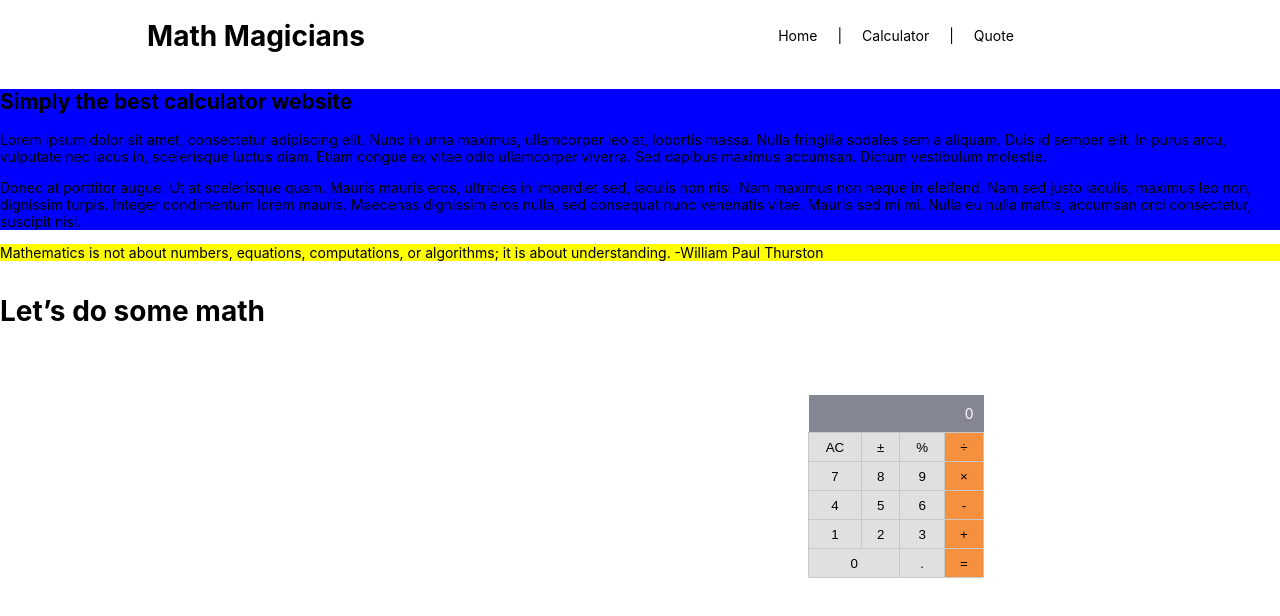
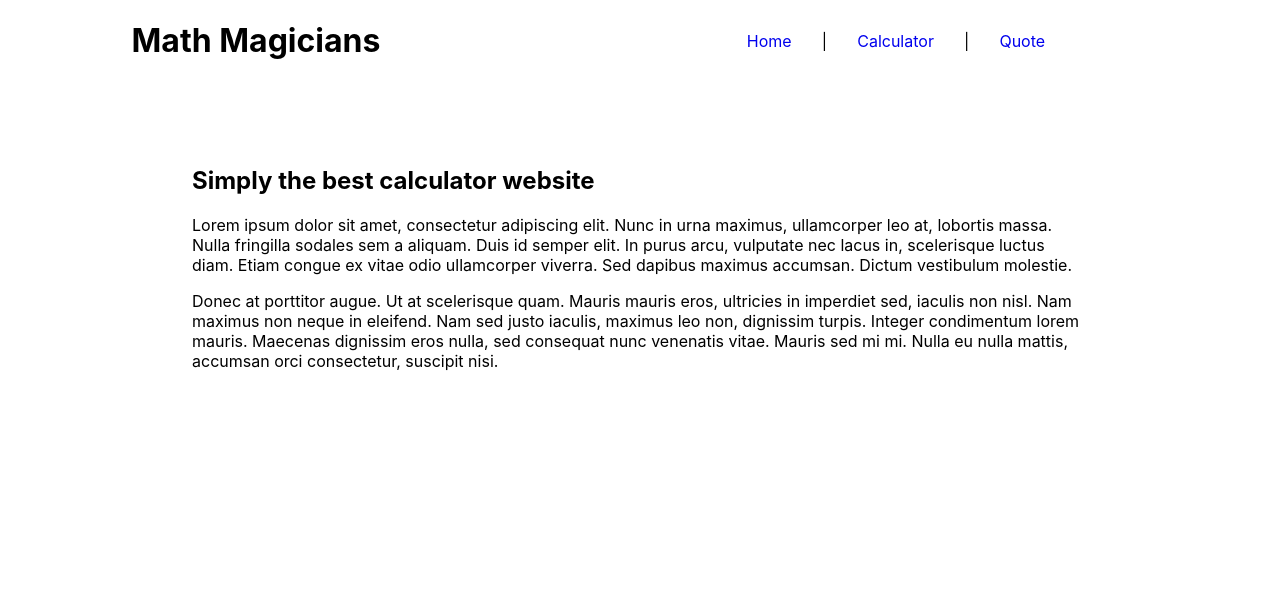
Before and after one commit to benjp009/Math-Magicians-2022, a React (Create React App) app: page / in a window 1280 px wide. Shown: the top 616 px of the page. Built offline with nearby package versions, Linux system fonts and the light colour scheme.

Commit message:
Add design and routers

```diff
--- a/src/components/CalculatorPage.module.css
+++ b/src/components/CalculatorPage.module.css
@@ -1,12 +1,16 @@
 .body {
   display: flex;
-  flex-direction: row;
+  padding: 8vh 15vw 8vh 15vw;
 }
 
 .title {
   min-width: 40vw;
+  align-self: center;
+  text-align: center;
 }
 
 .calculator {
   min-width: 60vw;
+  align-self: center;
+
 }
--- a/src/components/Header.js
+++ b/src/components/Header.js
@@ -1,19 +1,25 @@
 import React from 'react';
+import { Outlet, Link } from 'react-router-dom';
 import styles from './Header.module.css';
 
 export default function Header() {
   return (
+    <div>
       <header className={styles.header}>
         <div className={styles.title}>
           <h1>Math Magicians</h1>
         </div>
         <div className={styles.navbar}>
-        <p href="/">Home</p>
-        <p> | </p>
-        <p href="/calculator">Calculator</p>
-        <p> | </p>
-        <p href="/quote">Quote</p>
+          <nav>
+            <Link className={styles.link} to="/">Home</Link>
+            {'  |  '}
+            <Link className={styles.link} to="/calculator">Calculator</Link>
+            {'  |  '}
+            <Link className={styles.link} to="/quote">Quote</Link>
+          </nav>
         </div>
       </header>
+      <Outlet />
+    </div>
   );
 }
--- a/src/components/Header.module.css
+++ b/src/components/Header.module.css
@@ -14,5 +14,9 @@
   justify-content: center;
   align-items: center;
   align-content: space-between;
-  gap: 20px;
 }
+
+.link {
+  margin: 0 2vw;
+  text-decoration: none;
+}
--- a/src/components/Home.module.css
+++ b/src/components/Home.module.css
@@ -1,3 +1,3 @@
 .background {
-  background-color: blue;
+  padding: 8vh 15vw 8vh 15vw;
 }
--- a/src/index.js
+++ b/src/index.js
@@ -1,14 +1,30 @@
 import React from 'react';
-import ReactDOM from 'react-dom';
+import { render } from 'react-dom';
+import {
+  BrowserRouter,
+  Routes,
+  Route,
+} from 'react-router-dom';
 import './index.css';
-import App from './App';
+import CalculatorPage from './components/CalculatorPage';
+import Quote from './components/Quote';
+import Home from './components/Home';
+import Header from './components/Header';
+
 import reportWebVitals from './reportWebVitals';
 
-ReactDOM.render(
-  <React.StrictMode>
-    <App />
-  </React.StrictMode>,
-  document.getElementById('root'),
+const rootElement = document.getElementById('root');
+render(
+  <BrowserRouter>
+    <Routes>
+      <Route path="/" element={<Header />}>
+        <Route path="/" element={<Home />} />
+        <Route path="calculator" element={<CalculatorPage />} />
+        <Route path="quote" element={<Quote />} />
+      </Route>
+    </Routes>
+  </BrowserRouter>,
+  rootElement,
 );
 
 // If you want to start measuring performance in your app, pass a function
```
Also changed, not shown: src/App2.js (deleted, +0 -16 lines), src/BenApp.js (added, +8 -0 lines). Lines whose indentation alone changed are shown as unchanged.
